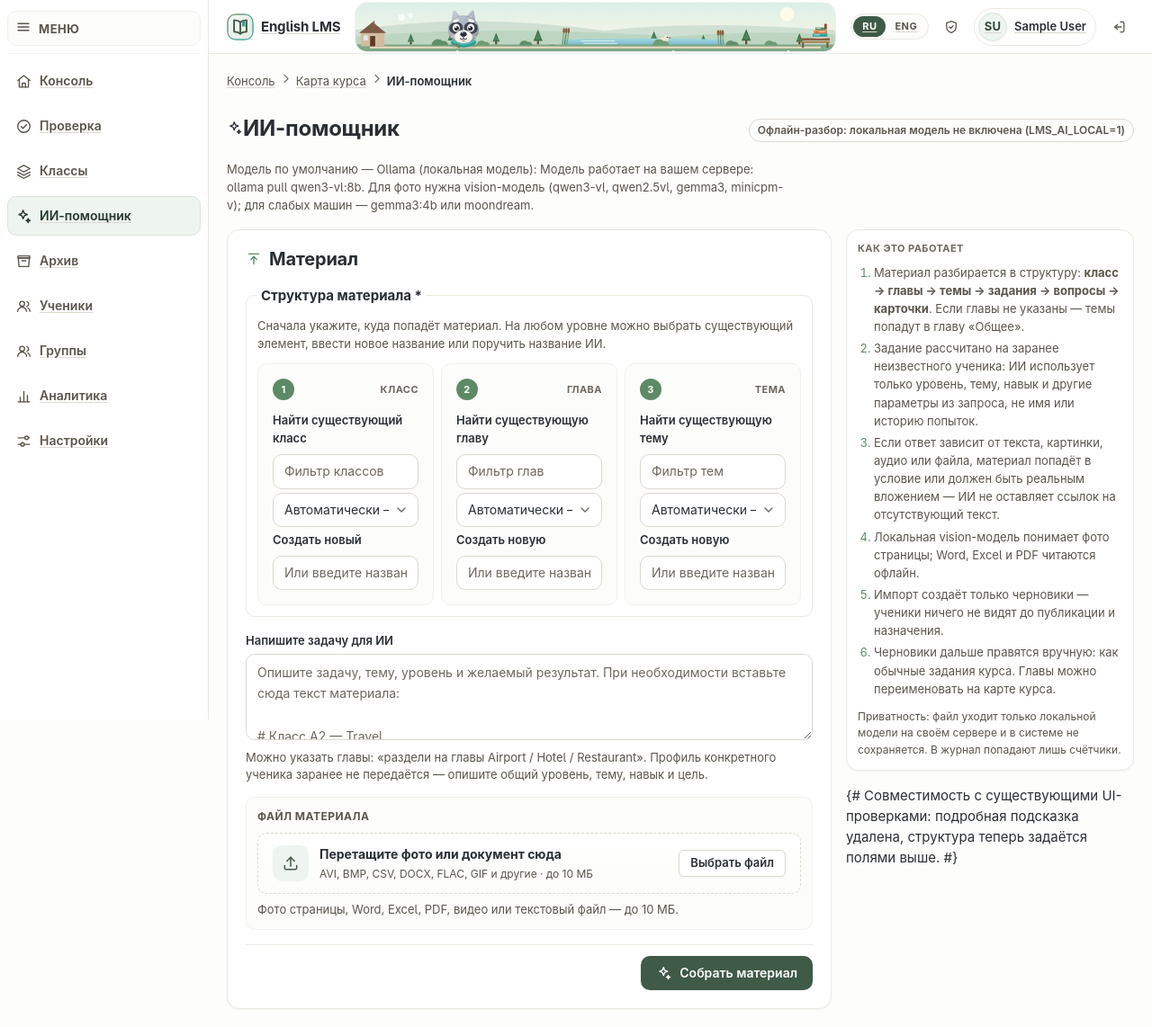
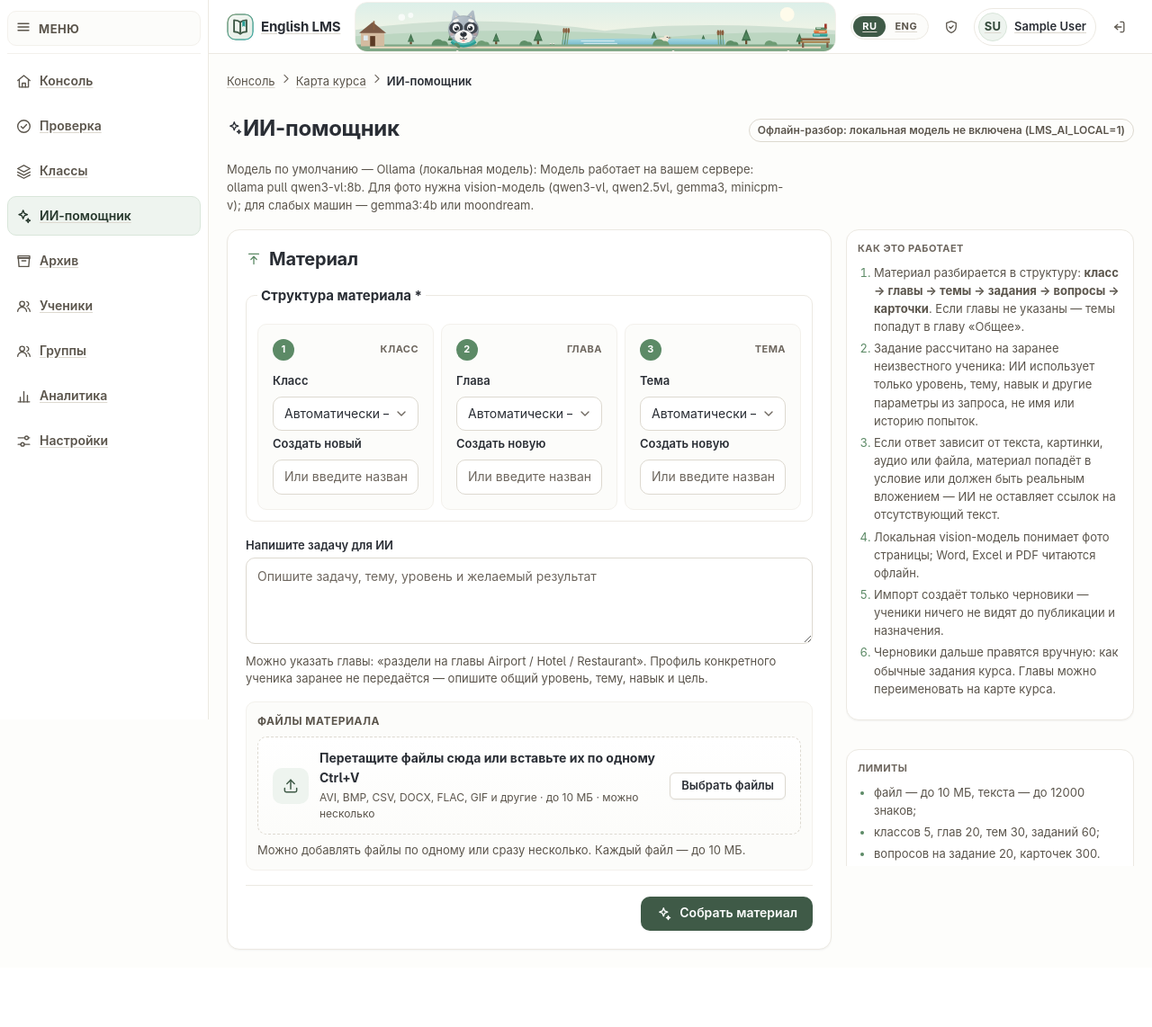
Before and after one commit to vasgrishin-a11y/english_lms, a Django app: page /teacher/ai/ in a window 1280 px wide. Shown: the whole page at 90% size. After the commit the page ends 1056 px from the top, so only its background shows below. Run offline with Django 5.2, Linux system fonts and the light colour scheme; a user stored in the database is signed in; tables that the repository leaves empty hold one stand-in row (values such as "Sample post"); parts of the project's set-up code (start-up, migrations or seed data) failed here and were passed over; some libraries are stand-ins or nearby versions.

Commit message:
Упростить интерфейс ИИ-помощника
Co-authored-by: arena-agent <297053741+arena-agent@users.noreply.github.com>

```diff
--- a/lms/forms.py
+++ b/lms/forms.py
@@ -1394,9 +1394,7 @@ class AIMaterialForm(forms.Form):
         widget=forms.Textarea(
             attrs={
                 "rows": 3,
-                "placeholder": (
-                    "Опишите задачу, тему, уровень и желаемый результат. При необходимости вставьте сюда текст материала:\n\n# Класс A2 — Travel\n## Глава — At the Airport\n### Тема — Check-in\n#### Задание — Слова"
-                ),
+                "placeholder": "Опишите задачу, тему, уровень и желаемый результат",
             }
         ),
         help_text=(
@@ -1404,20 +1402,20 @@ class AIMaterialForm(forms.Form):
             "Профиль конкретного ученика заранее не передаётся — опишите общий уровень, тему, навык и цель."
         ),
     )
-    upload = forms.FileField(
-        label="Файл материала",
-        required=False,
-        widget=forms.ClearableFileInput(
+    upload = MultipleFileField(
+        label="Файлы материала",
+        required=False,
+        widget=MultipleFileInput(
             attrs={
                 "accept": ",".join(sorted(ai.UPLOAD_EXTENSIONS)),
                 "data-ai-upload": "1",
                 "data-dropzone": "1",
                 "data-max-mb": str(ai.max_upload_bytes() // (1024 * 1024)),
-                "data-dropzone-hint": "Перетащите фото или документ сюда",
+                "data-dropzone-hint": "Перетащите файлы сюда или вставьте их по одному Ctrl+V",
             }
         ),
         help_text=(
-            "Фото страницы, Word, Excel, PDF, видео или текстовый файл — до {mb} МБ.".format(
+            "Можно добавлять файлы по одному или сразу несколько. Каждый файл — до {mb} МБ.".format(
                 mb=ai.max_upload_bytes() // (1024 * 1024)
             )
         ),
@@ -1512,23 +1510,24 @@ class AIMaterialForm(forms.Form):
         )
 
     def clean_upload(self):
-        upload = self.cleaned_data.get("upload")
-        if not upload:
-            return None
-        extension = ai.extension_of(upload.name)
-        if extension not in ai.UPLOAD_EXTENSIONS:
-            raise forms.ValidationError(
-                "Такой формат не поддерживается: загрузите фото, Word, Excel, PDF, видео "
-                "или текстовый файл."
-            )
+        uploads = self.cleaned_data.get("upload") or []
+        if not isinstance(uploads, (list, tuple)):
+            uploads = [uploads]
         limit = ai.max_upload_bytes()
-        if upload.size > limit:
-            raise forms.ValidationError(
-                "Файл больше {mb} МБ — разделите материал на части.".format(
-                    mb=limit // (1024 * 1024)
+        for upload in uploads:
+            extension = ai.extension_of(upload.name)
+            if extension not in ai.UPLOAD_EXTENSIONS:
+                raise forms.ValidationError(
+                    f"Формат файла «{upload.name}» не поддерживается: загрузите фото, Word, "
+                    "Excel, PDF, видео или текстовый файл."
                 )
-            )
-        return upload
+            if upload.size > limit:
+                raise forms.ValidationError(
+                    "Файл «{name}» больше {mb} МБ — разделите материал на части.".format(
+                        name=upload.name, mb=limit // (1024 * 1024)
+                    )
+                )
+        return uploads
 
     def clean(self):
         cleaned = super().clean()
--- a/lms/static/lms/js/lms.js
+++ b/lms/static/lms/js/lms.js
@@ -1930,6 +1930,12 @@
       var errorEl = zone.querySelector("[data-dropzone-error]");
       var pick = zone.querySelector("[data-dropzone-pick]");
       var clearBtn = zone.querySelector("[data-dropzone-clear]");
+      var filesBeforePicker = null;
+
+      function rememberFilesBeforePicker() {
+        if (!isMultiple) return;
+        filesBeforePicker = input.files ? Array.prototype.slice.call(input.files) : [];
+      }
 
       function showError(message) {
         if (!errorEl) return;
@@ -2047,6 +2053,9 @@
           input.click();
         });
       }
+      // Браузер заменяет FileList при каждом открытии диалога. Для multiple-полей
+      // запоминаем прежние файлы и после выбора объединяем их с новыми.
+      input.addEventListener("click", rememberFilesBeforePicker);
       zone.addEventListener("click", function (event) {
         if (event.target.closest("button, input, label")) return;
         input.click();
@@ -2106,6 +2115,22 @@
       // с той же проверкой размера и формата, что и выбор файла руками.
       input.lmsAcceptFiles = acceptFiles;
       input.addEventListener("change", function () {
+        if (isMultiple && filesBeforePicker !== null && input.files) {
+          try {
+            var selectedNow = Array.prototype.slice.call(input.files);
+            var merged = new DataTransfer();
+            var seen = {};
+            filesBeforePicker.concat(selectedNow).forEach(function (file) {
+              var key = [file.name, file.size, file.lastModified, file.type].join("|");
+              if (!seen[key]) {
+                merged.items.add(file);
+                seen[key] = true;
+              }
+            });
+            input.files = merged.files;
+          } catch (error) {}
+          filesBeforePicker = null;
+        }
         if (input.files) {
           for (var i = 0; i < input.files.length; i++) {
             if (!check(input.files[i])) {
--- a/lms/templates/lms/teacher_ai.html
+++ b/lms/templates/lms/teacher_ai.html
@@ -41,12 +41,10 @@
                     {% csrf_token %}
                     <fieldset class="ai-structure" data-ai-structure>
                         <legend>Структура материала <span aria-hidden="true">*</span></legend>
-                        <p class="small muted">Сначала укажите, куда попадёт материал. На любом уровне можно выбрать существующий элемент, ввести новое название или поручить название ИИ.</p>
                         <div class="ai-structure-grid">
                             <section class="panel ai-structure-step" aria-labelledby="structure-block-title">
                                 <p class="rail-title" id="structure-block-title"><span class="step-num">1</span> Класс</p>
-                                <label for="id_structure_block">Найти существующий класс</label>
-                                <input type="search" class="form-control" placeholder="Фильтр классов" data-structure-filter="block" autocomplete="off">
+                                <label for="id_structure_block">Класс</label>
                                 {{ form.structure_block }}
                                 {{ form.structure_block.errors }}
                                 <label for="id_new_block_name">Создать новый</label>
@@ -55,8 +53,7 @@
                             </section>
                             <section class="panel ai-structure-step" aria-labelledby="structure-chapter-title">
                                 <p class="rail-title" id="structure-chapter-title"><span class="step-num">2</span> Глава</p>
-                                <label for="id_structure_chapter">Найти существующую главу</label>
-                                <input type="search" class="form-control" placeholder="Фильтр глав" data-structure-filter="chapter" autocomplete="off">
+                                <label for="id_structure_chapter">Глава</label>
                                 {{ form.structure_chapter }}
                                 {{ form.structure_chapter.errors }}
                                 <label for="id_new_chapter_name">Создать новую</label>
@@ -65,8 +62,7 @@
                             </section>
                             <section class="panel ai-structure-step" aria-labelledby="structure-topic-title">
                                 <p class="rail-title" id="structure-topic-title"><span class="step-num">3</span> Тема</p>
-                                <label for="id_structure_topic">Найти существующую тему</label>
-                                <input type="search" class="form-control" placeholder="Фильтр тем" data-structure-filter="topic" autocomplete="off">
+                                <label for="id_structure_topic">Тема</label>
                                 {{ form.structure_topic }}
                                 {{ form.structure_topic.errors }}
                                 <label for="id_new_topic_name">Создать новую</label>
@@ -190,12 +186,8 @@
                     <li>Импорт создаёт только черновики — ученики ничего не видят до публикации и назначения.</li>
                     <li>Черновики дальше правятся вручную: как обычные задания курса. Главы можно переименовать на карте курса.</li>
                 </ol>
-                <p class="tiny muted mb-0">Приватность: файл уходит только локальной модели на своём сервере и в системе не сохраняется. В журнал попадают лишь счётчики.</p>
             </section>
 
-            {# Совместимость с существующими UI-проверками: подробная подсказка удалена,
-               структура теперь задаётся полями выше. #}
-            <span class="sr-only">Формат подсказки</span>
             <section class="card card-pad-sm">
                 <p class="rail-title">Лимиты</p>
                 <ul class="small muted" style="padding-left:18px">
@@ -219,12 +211,10 @@
     if (!root || !dataNode) return;
     var tree = JSON.parse(dataNode.textContent);
     var selects = {};
-    var filters = {};
     var newInputs = {};
     var originals = {};
     ["block", "chapter", "topic"].forEach(function (level) {
         selects[level] = root.querySelector('[data-structure-select="' + level + '"]');
-        filters[level] = root.querySelector('[data-structure-filter="' + level + '"]');
         newInputs[level] = root.querySelector('[data-structure-new="' + level + '"]');
         originals[level] = Array.from(selects[level].options).map(function (option) {
             return {value: option.value, text: option.textContent};
@@ -250,11 +240,9 @@
     function rebuild(level) {
         var select = selects[level];
         var selected = select.value;
-        var query = (filters[level].value || "").trim().toLocaleLowerCase("ru");
         select.replaceChildren();
         originals[level].forEach(function (item) {
             if (!allowed(level, item.value)) return;
-            if (item.value && query && item.text.toLocaleLowerCase("ru").indexOf(query) === -1) return;
             select.add(new Option(item.text, item.value, false, item.value === selected));
         });
         if (!Array.from(select.options).some(function (option) { return option.value === selected; })) {
@@ -284,7 +272,6 @@
             if (selects[level].value) newInput.value = "";
             sync(level);
         });
-        filters[level].addEventListener("input", function () { rebuild(level); });
         var newInput = newInputs[level];
         newInput.addEventListener("input", function () {
             if (newInput.value.trim()) {
--- a/lms/templates/lms/teacher_curriculum.html
+++ b/lms/templates/lms/teacher_curriculum.html
@@ -134,7 +134,7 @@
                 </div>
                 <div class="row row-tight" style="gap:6px;flex-wrap:wrap">
                     <form method="post" action="{% url 'teacher_block_assignments_publish' block.pk %}" style="display:inline">
-                        {% csrf_token %}<input type="hidden" name="publish" value="{% if block_item.publication_state == 'published' %}0{% else %}1{% endif %}"><input type="hidden" name="next" value="{% url 'teacher_curriculum' %}#block-{{ block.pk }}"><button class="btn btn-ghost btn-sm" type="submit" title="{% if block_item.publication_state == 'published' %}Вернуть все главы, темы и задания в черновики{% else %}Опубликовать все главы, темы и задания{% endif %}">{% icon "check" "icon icon-sm" %}</button>
+                        {% csrf_token %}<input type="hidden" name="publish" value="{% if block_item.publication_state == 'published' %}0{% else %}1{% endif %}"><input type="hidden" name="next" value="{% url 'teacher_curriculum' %}#block-{{ block.pk }}"><button class="btn btn-ghost btn-sm" type="submit" title="{% if block_item.publication_state == 'published' %}Вернуть все главы, темы и задания в черновики{% else %}Опубликовать все главы, темы и задания{% endif %}">{% if block_item.publication_state == 'published' %}{% icon "file-text" "icon icon-sm" %}{% else %}{% icon "check" "icon icon-sm" %}{% endif %}</button>
                     </form>
                     <a class="btn btn-ghost btn-sm" href="{% url 'teacher_chapter_new' %}?block={{ block.pk }}" title="Добавить главу">{% icon "plus" "icon icon-sm" %}</a>
                     <a class="btn btn-ghost btn-sm" href="{% url 'teacher_block_edit' block.pk %}" title="Изменить класс">{% icon "pencil" %}</a>
@@ -173,7 +173,7 @@
                             </div>
                             <div class="row row-tight" style="gap:4px;flex:0 0 auto;flex-wrap:wrap">
                                 <form method="post" action="{% url 'teacher_chapter_assignments_publish' chapter.pk %}" style="display:inline">
-                                    {% csrf_token %}<input type="hidden" name="publish" value="{% if chapter_item.publication_state == 'published' %}0{% else %}1{% endif %}"><input type="hidden" name="next" value="{% url 'teacher_curriculum' %}#chapter-{{ chapter.pk }}"><button class="btn btn-ghost btn-sm" type="submit" title="{% if chapter_item.publication_state == 'published' %}Вернуть задания главы в черновики{% else %}Опубликовать все задания главы{% endif %}">{% icon "check" "icon icon-sm" %}</button>
+                                    {% csrf_token %}<input type="hidden" name="publish" value="{% if chapter_item.publication_state == 'published' %}0{% else %}1{% endif %}"><input type="hidden" name="next" value="{% url 'teacher_curriculum' %}#chapter-{{ chapter.pk }}"><button class="btn btn-ghost btn-sm" type="submit" title="{% if chapter_item.publication_state == 'published' %}Вернуть задания главы в черновики{% else %}Опубликовать все задания главы{% endif %}">{% if chapter_item.publication_state == 'published' %}{% icon "file-text" "icon icon-sm" %}{% else %}{% icon "check" "icon icon-sm" %}{% endif %}</button>
                                 </form>
                                 <a class="btn btn-ghost btn-sm" href="{% url 'teacher_topic_new' %}?chapter={{ chapter.pk }}" title="Добавить тему в главу">{% icon "plus" "icon icon-sm" %}</a>
                                 <a class="btn btn-ghost btn-sm" href="{% url 'teacher_chapter_edit' chapter.pk %}" title="Изменить главу">{% icon "pencil" "icon icon-sm" %}</a>
@@ -219,7 +219,7 @@
                                         </div>
                                         <div class="row row-tight" style="gap:4px;flex:0 0 auto;flex-wrap:wrap">
                                             <form method="post" action="{% url 'teacher_topic_assignments_publish' topic.pk %}" style="display:inline">
-                                                {% csrf_token %}<input type="hidden" name="publish" value="{% if topic_item.publication_state == 'published' %}0{% else %}1{% endif %}"><input type="hidden" name="next" value="{% url 'teacher_curriculum' %}#block-{{ block.pk }}"><button class="btn btn-ghost btn-sm" type="submit" title="{% if topic_item.publication_state == 'published' %}Вернуть все задания темы в черновики{% else %}Опубликовать все задания темы{% endif %}">{% icon "check" "icon icon-sm" %}</button>
+                                                {% csrf_token %}<input type="hidden" name="publish" value="{% if topic_item.publication_state == 'published' %}0{% else %}1{% endif %}"><input type="hidden" name="next" value="{% url 'teacher_curriculum' %}#block-{{ block.pk }}"><button class="btn btn-ghost btn-sm" type="submit" title="{% if topic_item.publication_state == 'published' %}Вернуть все задания темы в черновики{% else %}Опубликовать все задания темы{% endif %}">{% if topic_item.publication_state == 'published' %}{% icon "file-text" "icon icon-sm" %}{% else %}{% icon "check" "icon icon-sm" %}{% endif %}</button>
                                             </form>
                                             <a class="btn btn-ghost btn-sm" href="{% url 'teacher_assignment_new' %}?topic={{ topic.pk }}" title="Добавить задание">{% icon "plus" "icon icon-sm" %}</a>
                                             <a class="btn btn-ghost btn-sm" href="{% url 'teacher_topic_edit' topic.pk %}" title="Изменить тему">{% icon "pencil" "icon icon-sm" %}</a>
```
Also changed, not shown: lms/tests/test_ai.py (+15 -1 lines).
